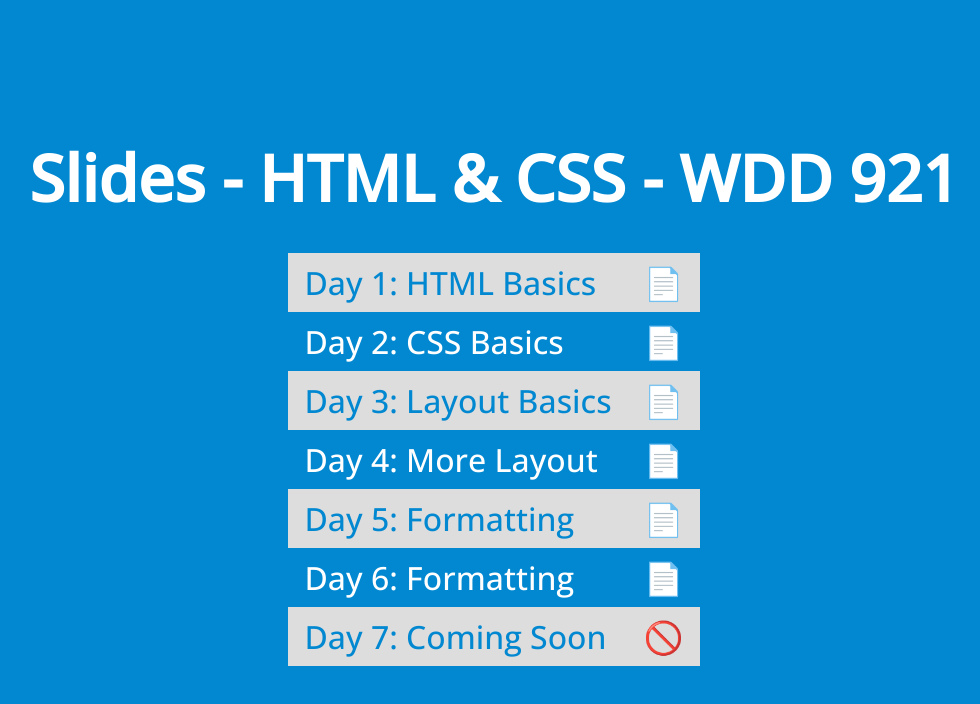
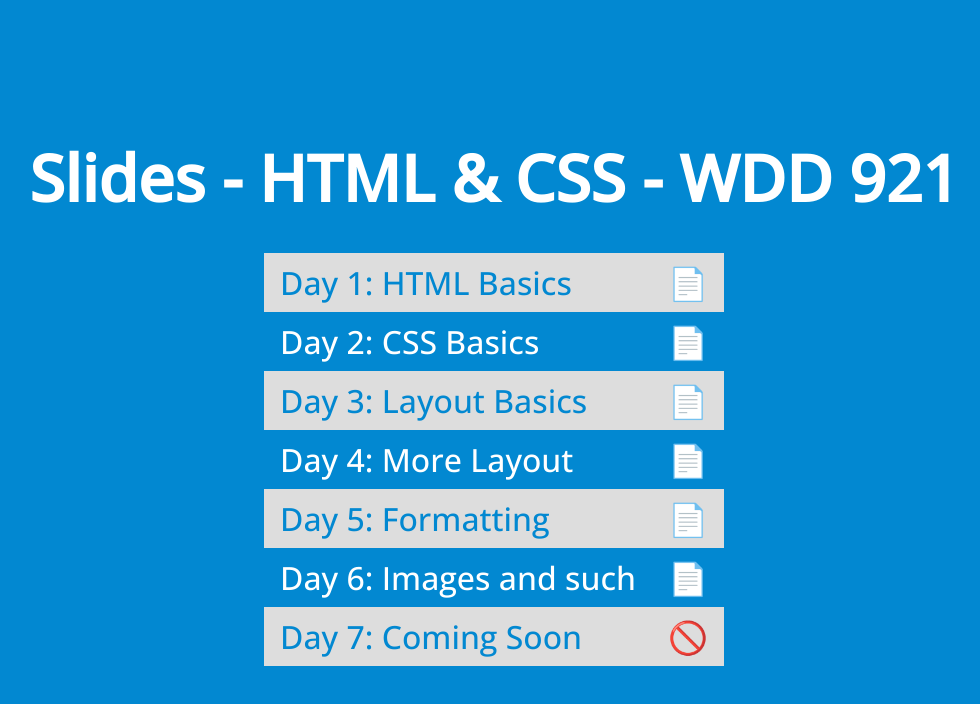
Before and after one commit to stribis/slides_html_css, a plain HTML site: page index.html in a window 1280 px wide. Shown: the whole page, without its empty margins (146-1126 px from the left). Drawn offline with nearby package versions, Linux system fonts and the light colour scheme.

Commit message:
fix link content

```diff
--- a/index.html
+++ b/index.html
@@ -81,7 +81,7 @@
       <li><a href="html_css_day_3.html">Day 3: Layout Basics</a><a title="download" href="pdf/HTML and CSS - Day 3.pdf">📄</a></li>
       <li><a href="html_css_day_4.html">Day 4: More Layout</a><a title="download" href="pdf/HTML and CSS - Day 4.pdf">📄</a></li>
       <li><a href="html_css_day_5.html">Day 5: Formatting</a><a title="download" href="pdf/HTML and CSS - Day 5.pdf">📄</a></li>
-      <li><a href="html_css_day_6.html">Day 6: Formatting</a><a title="download" href="pdf/HTML and CSS - Day 6.pdf">📄</a></li>
+      <li><a href="html_css_day_6.html">Day 6: Images and such</a><a title="download" href="pdf/HTML and CSS - Day 6.pdf">📄</a></li>
       <li><a href="#">Day 7: Coming Soon</a><a title="Not Available" href="#">🚫</a></li>
     </ul>
   </nav>
```
